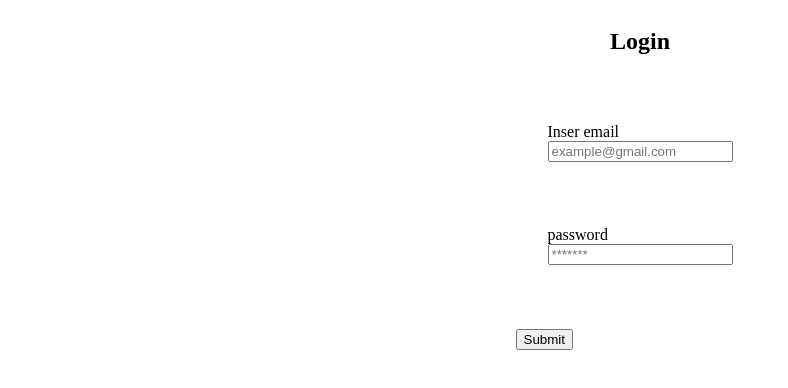
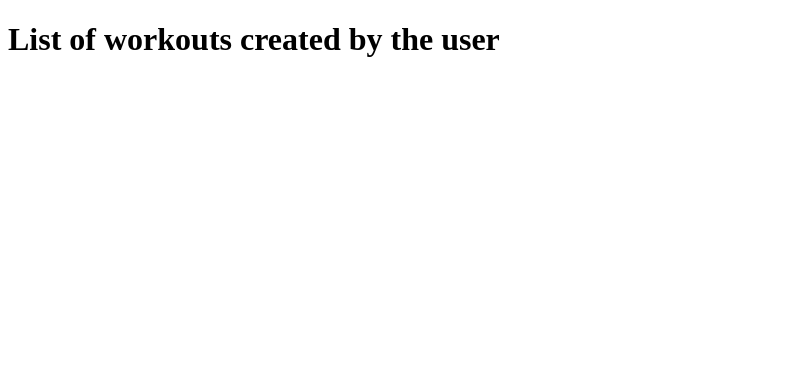
Before and after one commit to MarcosUgalde/Fullstack-project, a React (Vite) app in the folder front/: page /workouts in a window 1280 px wide. Before the commit this address led to /login. Shown: the top 388 px of the page, without its empty margins (0-788 px from the left). Built offline with nearby package versions, Linux system fonts and the light colour scheme; no server answers.

Commit message:
feat: started creation of all workouts page

```diff
--- a/front/src/main.jsx
+++ b/front/src/main.jsx
@@ -7,6 +7,7 @@ import { Switch, Route, Redirect } from 'wouter'
 import Mainmenu from './pages/Mainmenu'
 import Createworkout from './pages/Createworkout'
 import Guard from './components/Guard'
+import Allworkouts from './pages/Allworkouts'
 
 const Main = () => {
   return (
@@ -18,6 +19,7 @@ const Main = () => {
           <Guard component={Mainmenu} />
         </Route>
         <Route path='/new-workout' component={Createworkout} />
+        <Route path='/workouts' component={Allworkouts} />
         <Redirect to='/login' />
       </Switch>
     </Provider>
--- /dev/null
+++ b/front/src/pages/Allworkouts/index.jsx
@@ -0,0 +1,7 @@
+function Allworkouts() {
+    return (
+        <h1>List of workouts created by the user</h1>
+    )
+}
+
+export default Allworkouts
```
Also changed, not shown: front/src/pages/Allworkouts/styles.jsx (added, +9 -0 lines), front/src/components/SetsCreation/index.jsx (added).
